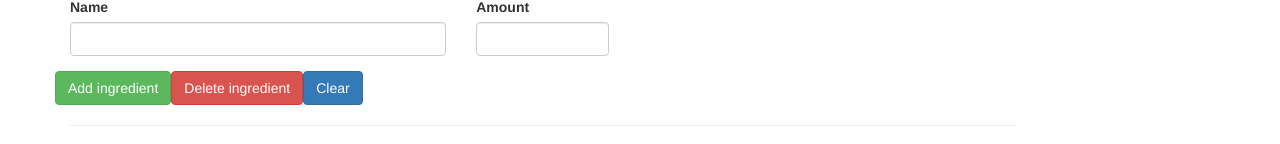
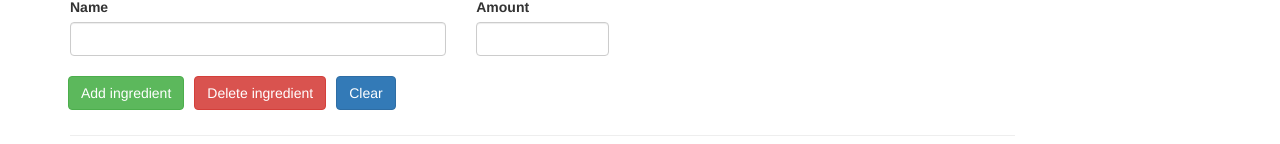
Before and after one commit to PatrickBoyn/angular-course-project, an Angular app: page / in a window 1280 px wide. Shown: the part 250-394 px from the top of the page. Built offline with nearby package versions, Linux system fonts and the light colour scheme.

Commit message:
Had to use CSS to give the buttons the right spacing.

```diff
--- a/src/app/shopping-list/shopping-list-edit/shopping-list-edit.component.css
+++ b/src/app/shopping-list/shopping-list-edit/shopping-list-edit.component.css
@@ -0,0 +1,6 @@
+button {
+    margin: 5px;
+}
+button:first-child{
+    margin-left: 13px;
+}
```
